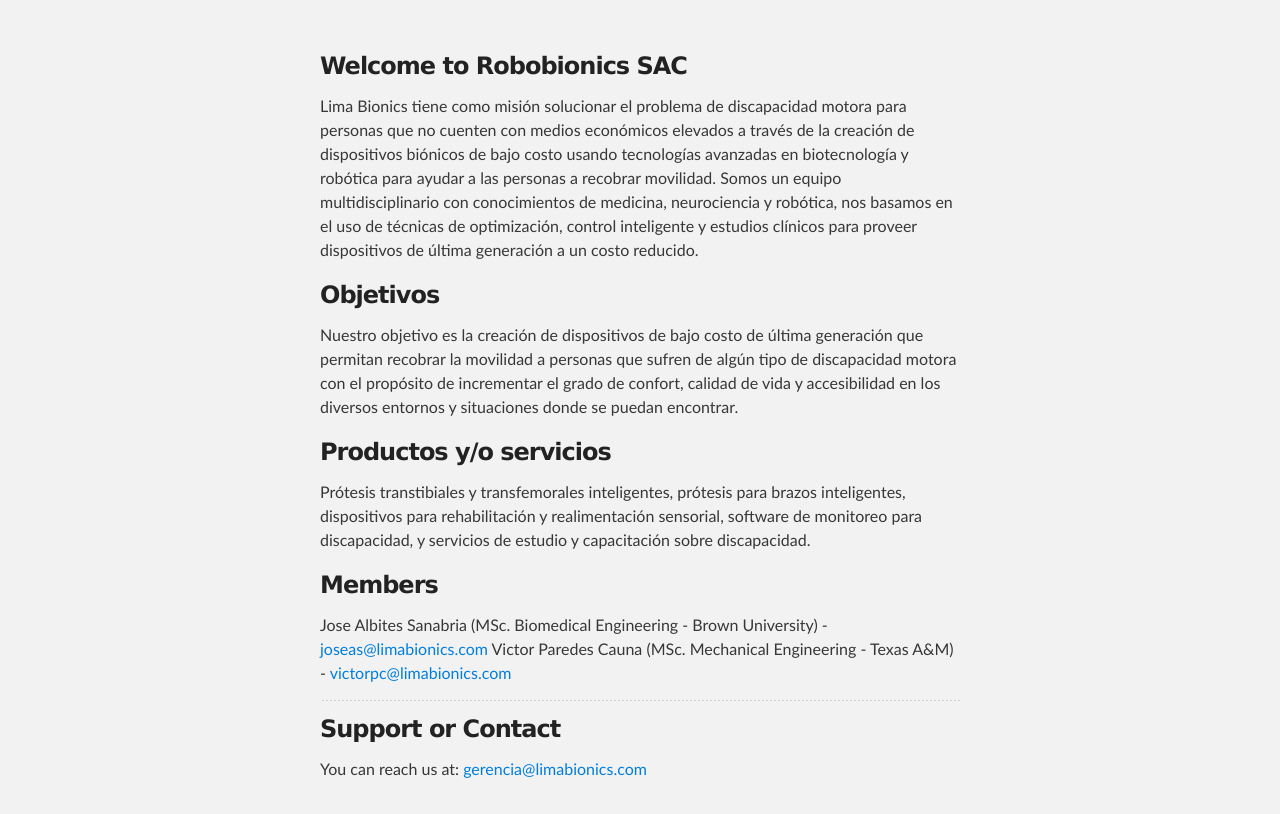
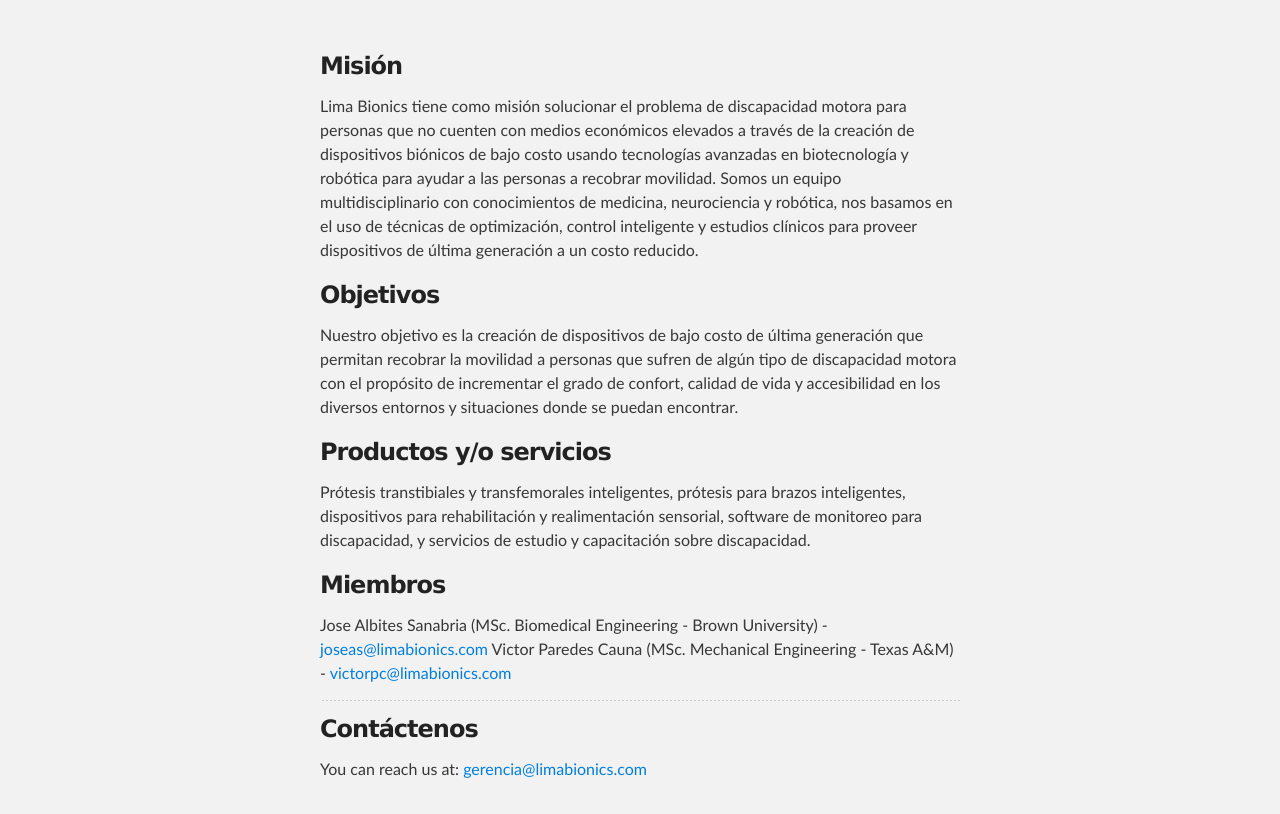
Before and after one commit to limabionics/limabionics.github.io, a plain HTML site: page index.html in a window 1280 px wide. Shown: the part 212-1026 px from the top of the page. Drawn offline with Linux system fonts and the light colour scheme.

Commit message:
Second update to Lima Bionics

```diff
--- a/index.html
+++ b/index.html
@@ -4,11 +4,11 @@
   <head>
     <meta charset='utf-8'>
     <meta http-equiv="X-UA-Compatible" content="chrome=1">
-    <meta name="description" content="Robobionics : Lima,Peru">
+    <meta name="description" content="Lima Bionics : Lima,Peru">
 
     <link rel="stylesheet" type="text/css" media="screen" href="stylesheets/stylesheet.css">
 
-    <title>Robobionics</title>
+    <title>Lima Bionics</title>
   </head>
 
   <body>
@@ -27,7 +27,7 @@
     <div id="main_content_wrap" class="outer">
       <section id="main_content" class="inner">
         <h3>
-<a id="welcome-to-robobionics-sac" class="anchor" href="#welcome-to-robobionics-sac" aria-hidden="true"><span aria-hidden="true" class="octicon octicon-link"></span></a>Welcome to Robobionics SAC</h3>
+<a id="welcome-to-robobionics-sac" class="anchor" href="#welcome-to-robobionics-sac" aria-hidden="true"><span aria-hidden="true" class="octicon octicon-link"></span></a>Misión</h3>
 
 <p>Lima Bionics tiene como misión solucionar el problema de discapacidad motora para personas que no cuenten con medios económicos elevados a través de la creación de dispositivos biónicos de bajo costo usando tecnologías avanzadas en biotecnología y robótica para ayudar a las personas a recobrar movilidad. Somos un equipo multidisciplinario con conocimientos de medicina, neurociencia y robótica, nos basamos en el uso de técnicas de optimización, control inteligente y estudios clínicos para proveer dispositivos de última generación a un costo reducido. </p>
 
@@ -42,7 +42,7 @@
 <p>Prótesis transtibiales y transfemorales inteligentes, prótesis para brazos inteligentes, dispositivos para rehabilitación y realimentación sensorial, software de monitoreo para discapacidad, y servicios de estudio y capacitación sobre discapacidad.</p>
 
 <h3>
-<a id="members" class="anchor" href="#members" aria-hidden="true"><span aria-hidden="true" class="octicon octicon-link"></span></a>Members</h3>
+<a id="members" class="anchor" href="#members" aria-hidden="true"><span aria-hidden="true" class="octicon octicon-link"></span></a>Miembros</h3>
 
 <p>Jose Albites Sanabria (MSc. Biomedical Engineering - Brown University) - <a href="mailto:joseas@limabionics.com">joseas@limabionics.com</a>
 Victor Paredes Cauna (MSc. Mechanical Engineering - Texas A&amp;M) - <a href="mailto:victorpc@limabionics.com">victorpc@limabionics.com</a>
@@ -50,7 +50,7 @@ Victor Paredes Cauna (MSc. Mechanical Engineering - Texas A&amp;M) - <a href="ma
 <hr>
 
 <h3>
-<a id="support-or-contact" class="anchor" href="#support-or-contact" aria-hidden="true"><span aria-hidden="true" class="octicon octicon-link"></span></a>Support or Contact</h3>
+<a id="support-or-contact" class="anchor" href="#support-or-contact" aria-hidden="true"><span aria-hidden="true" class="octicon octicon-link"></span></a>Contáctenos</h3>
 
 <p>You can reach us at: <a href="mailto:gerencia@limabionics.com">gerencia@limabionics.com</a></p>
       </section>
```
